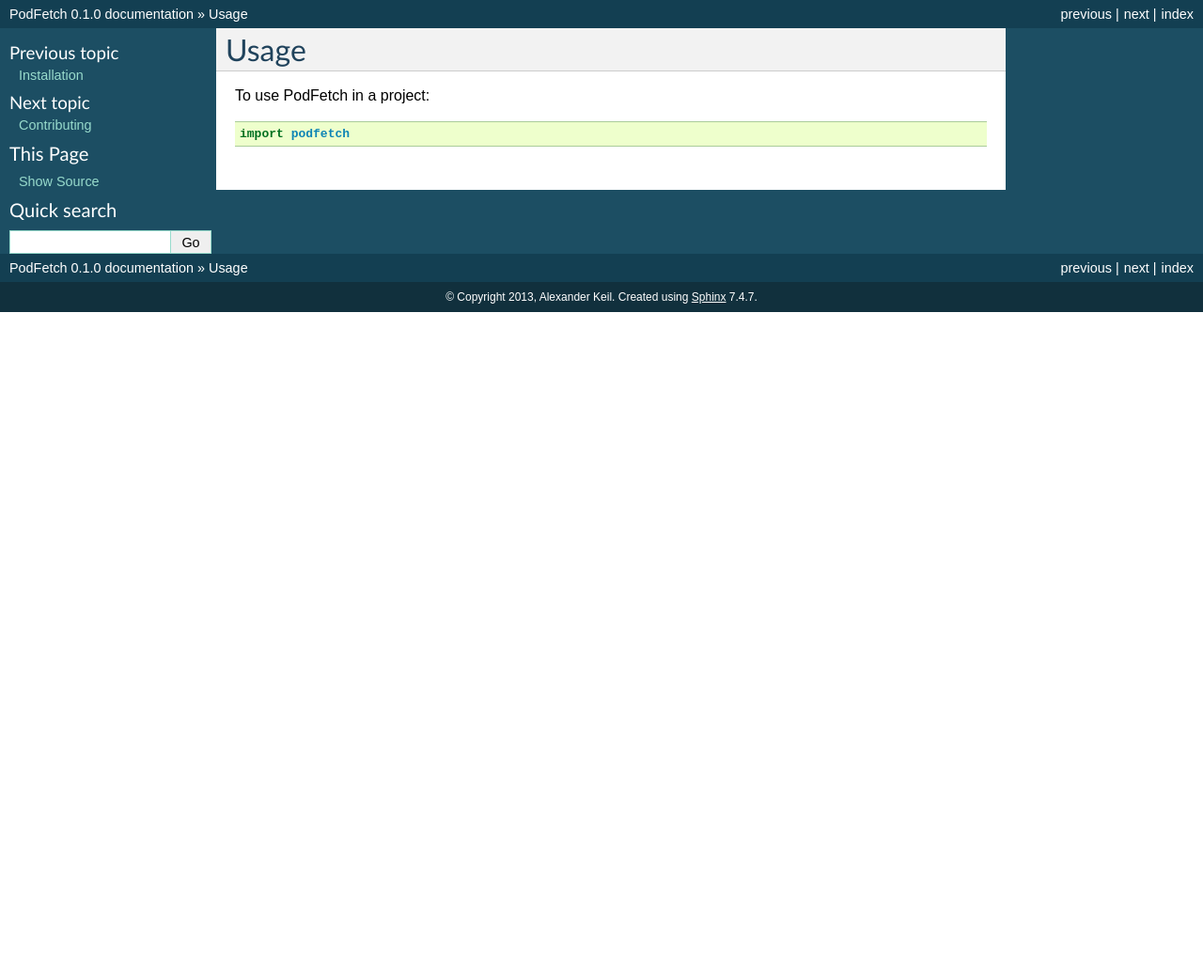
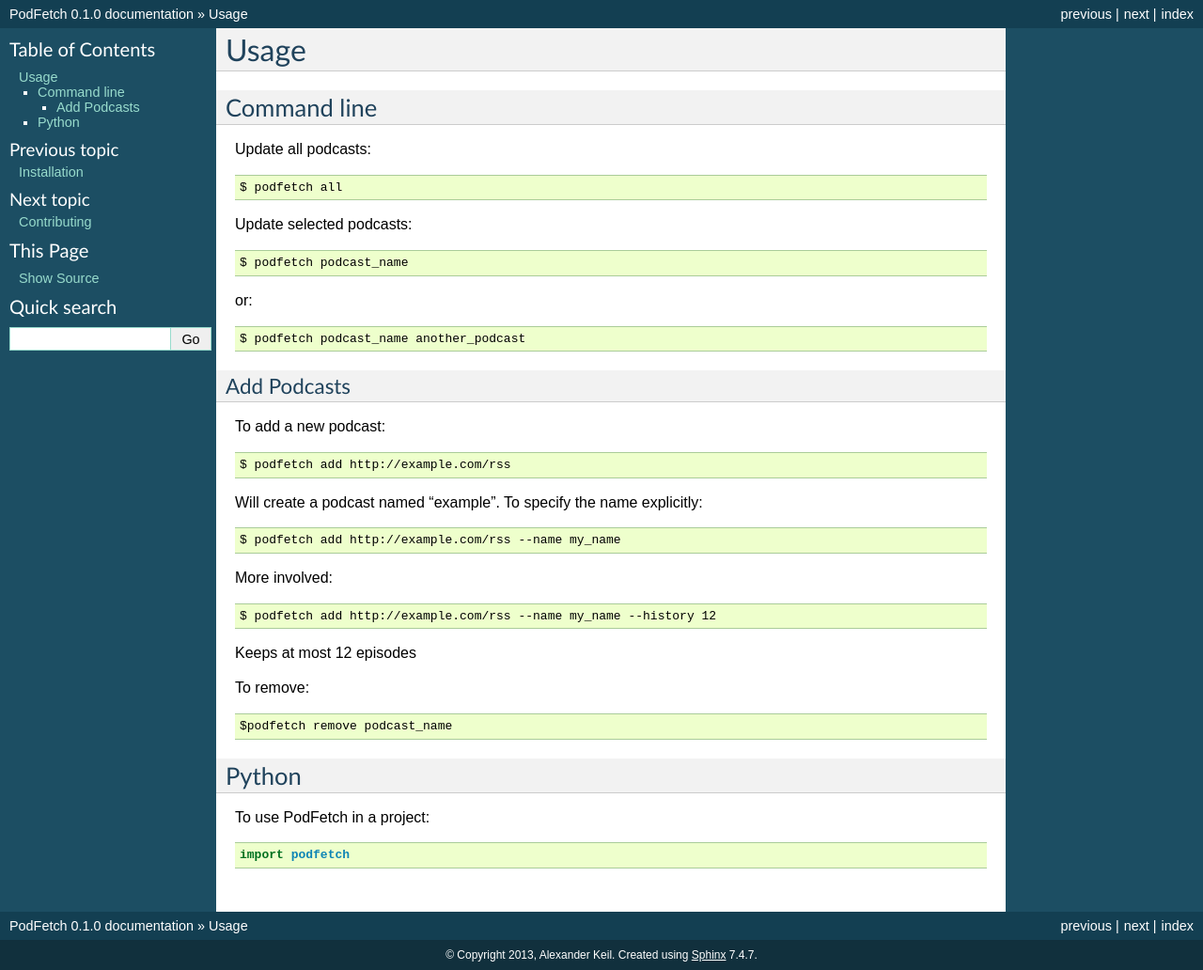
Before and after one commit to akeil/podfetch, a Sphinx documentation site: the page built from docs/usage.rst, in a window 1280 px wide. Shown: the whole page at 94% size. Built offline with Sphinx 7.4.7, drawn with Linux system fonts in a browser that asks for light colours; before the commit the page ends 900 px from its top, so only the background shows below that.

Commit message:
Basic usage examples and feature list.

```diff
--- a/docs/usage.rst
+++ b/docs/usage.rst
@@ -1,7 +1,47 @@
-========
+#####
 Usage
-========
+#####
+
+Command line
+#############
+
+Update all podcasts::
+
+    $ podfetch all
+
+Update selected podcasts::
+
+    $ podfetch podcast_name
+
+or::
+
+    $ podfetch podcast_name another_podcast
+
+Add Podcasts
+============
+
+To add a new podcast::
+
+    $ podfetch add http://example.com/rss
+
+Will create a podcast named "example".
+To specify the name explicitly::
+
+    $ podfetch add http://example.com/rss --name my_name
+
+More involved::
+
+    $ podfetch add http://example.com/rss --name my_name --history 12
+
+Keeps at most 12 episodes
+
+To remove::
+
+    $podfetch remove podcast_name
+
+Python
+######
 
 To use PodFetch in a project::
 
-	import podfetch
+    import podfetch
```
Also changed, not shown: README.rst (+5 -3 lines).
